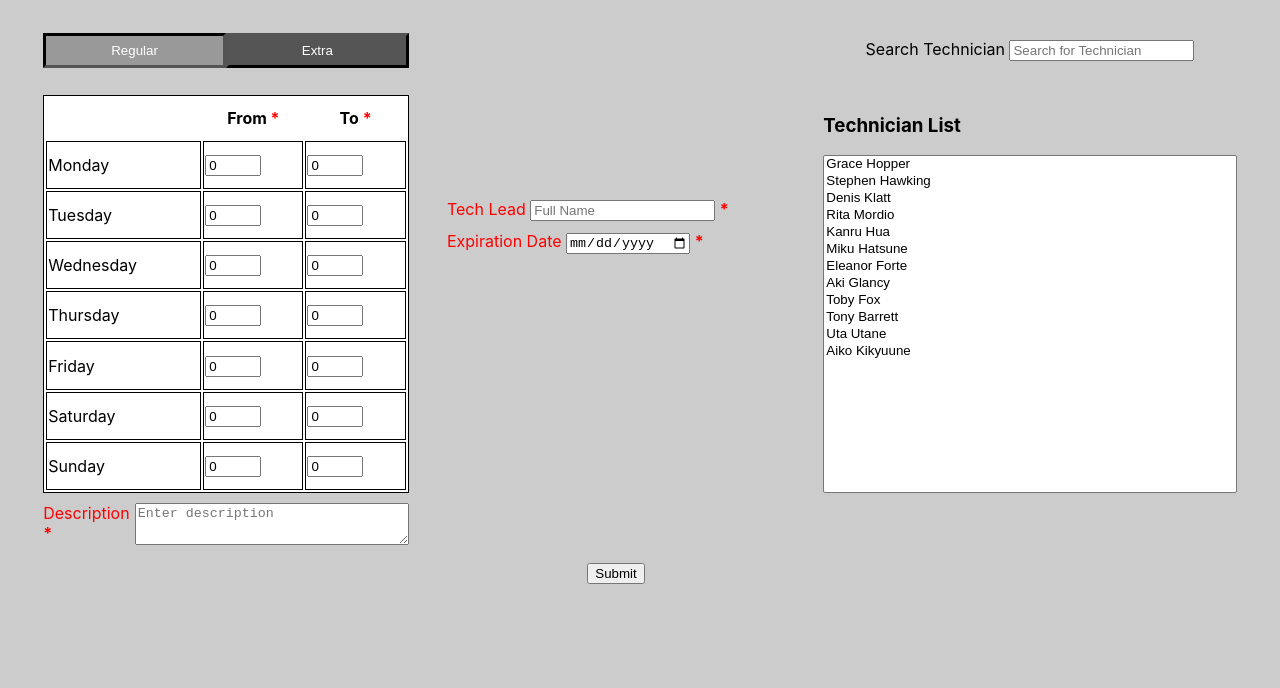
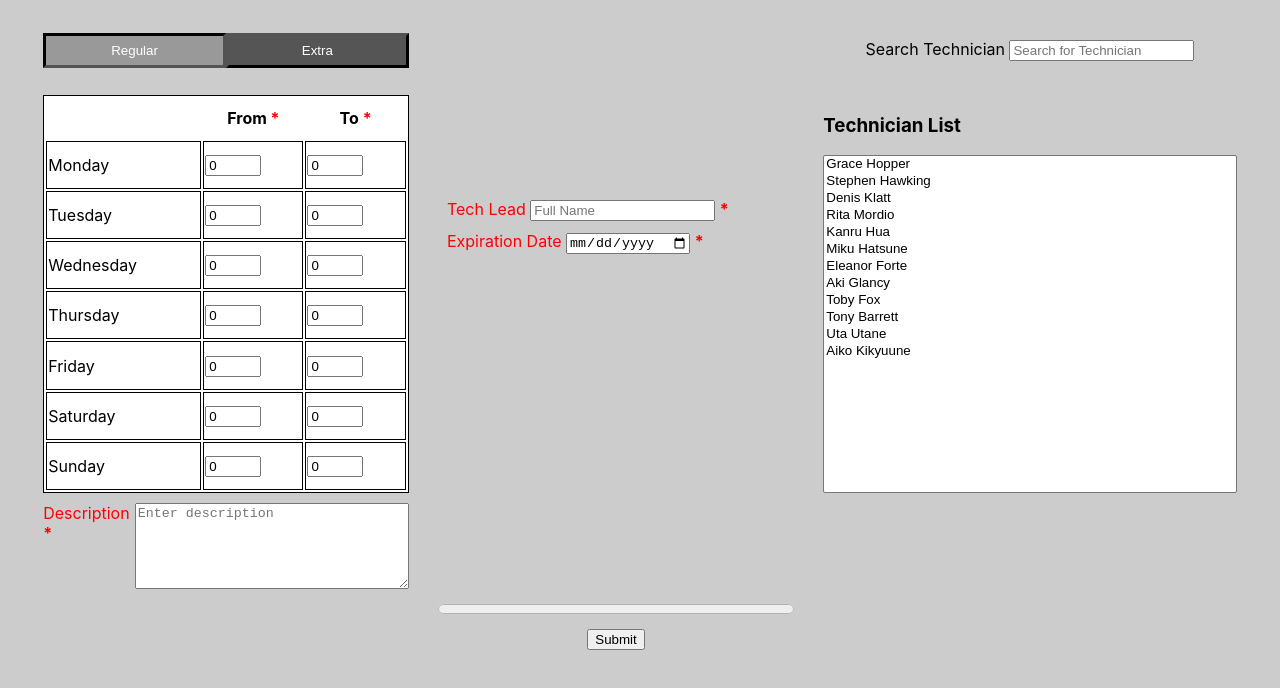
Before and after one commit to apersaud2018/time-sheet-test, a React (Create React App) app: page / in a window 1280 px wide. Shown: the top 688 px of the page. Built offline with nearby package versions, Linux system fonts and the light colour scheme.

Commit message:
Fixed missing progress bar in Chromium

```diff
--- a/src/App.css
+++ b/src/App.css
@@ -88,7 +88,7 @@
 }
 .desc-fill {
   width: 80%;
-  height: 90%;
+  height: 80px;
 }
 
 .grid-item-progress-bar {
@@ -102,8 +102,9 @@
   /* background-color: #990099; */
 }
 
-.desc-fill {
-  width: 80%;
+.prog-fill {
+  width: 90%;
+  height: 20px;
 }
 
 .grid-item-submit-button {
--- a/src/App.js
+++ b/src/App.js
@@ -445,7 +445,7 @@ class ProgressBar extends React.Component {
   render () {
     return (
       <div className="grid-item-progress-bar">
-      <progress className="desc-fill" value={this.props.progress} max="4"/>
+      <progress className="prog-fill" value={this.props.progress} max="4"/>
       </div>
     );
   }
```
